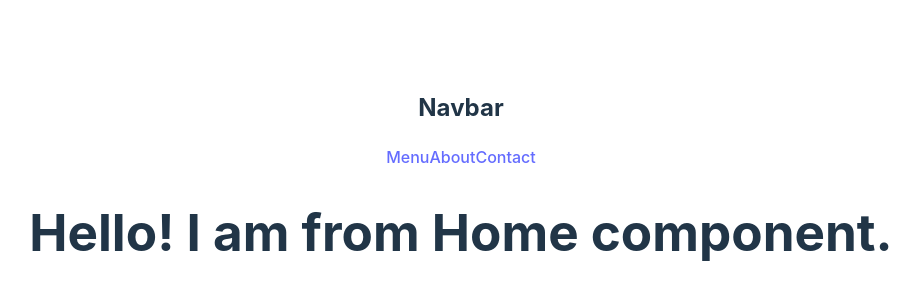
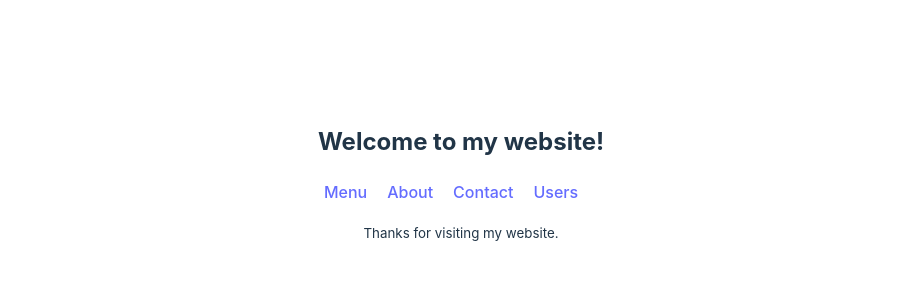
Before and after one commit to ahmadtnvir/intro-to-react-router, a React (Vite) app: page / in a window 1280 px wide. Shown: the part 218-518 px from the top of the page, without its empty margins (179-1099 px from the left). Built offline with nearby package versions, Linux system fonts and the light colour scheme.

Commit message:
Added users component and use link outlet

```diff
--- /dev/null
+++ b/src/Component/Footer/Footer.jsx
@@ -0,0 +1,9 @@
+const Footer = () => {
+    return (
+        <div>
+            <p><small>Thanks for visiting my website.</small></p>
+        </div>
+    );
+};
+
+export default Footer;
--- /dev/null
+++ b/src/Component/Header/Header.css
@@ -0,0 +1,3 @@
+nav a{
+    margin-right: 20px;
+}
--- a/src/Component/Header/Header.jsx
+++ b/src/Component/Header/Header.jsx
@@ -1,14 +1,18 @@
-
+import { Link } from "react-router-dom";
+import "./Header.css";
 
 const Header = () => {
-    return (
-        <div>
-            <h2>Navbar</h2>
-            <a href="/menu">Menu</a>
-            <a href="/about">About</a>
-            <a href="/contact">Contact</a>
-        </div>
-    );
+  return (
+    <div>
+      <nav>
+        <h2>Welcome to my website!</h2>
+        <Link to='/menu'>Menu</Link>
+        <Link to='/about'>About</Link>
+        <Link to='/contact'>Contact</Link>
+        <Link to ='/users'>Users</Link>
+      </nav>
+    </div>
+  );
 };
 
 export default Header;
--- a/src/Component/Home/Home.jsx
+++ b/src/Component/Home/Home.jsx
@@ -1,13 +1,14 @@
 import { Outlet } from "react-router-dom";
 import Header from "../Header/Header";
+import Footer from "../Footer/Footer";
 
 
 const Home = () => {
     return (
         <div>
             <Header></Header>
-            <h1>Hello! I am from Home component.</h1>
             <Outlet></Outlet>
+            <Footer></Footer>
         </div>
     );
 };
--- /dev/null
+++ b/src/Component/Users/Users.jsx
@@ -0,0 +1,10 @@
+const Users = () => {
+    return (
+        <div>
+            <h2>Users</h2>
+            <p>Lorem ipsum dolor sit amet, consectetur adipisicing elit. Quibusdam, cum suscipit. Ipsa rem veniam cupiditate.</p>
+        </div>
+    );
+};
+
+export default Users;
--- a/src/main.jsx
+++ b/src/main.jsx
@@ -10,6 +10,7 @@ import Home from './Component/Home/Home';
 import About from './Component/About/About';
 import Contact from './Component/Contact/Contact';
 import Menu from './Component/Menu/Menu';
+import Users from './Component/Users/Users';
 
 const router = createBrowserRouter([
   {
@@ -27,6 +28,10 @@ const router = createBrowserRouter([
       {
         path: '/menu',
         element: <Menu></Menu>
+      },
+      {
+        path: '/users',
+        element: <Users></Users>
       }
     ]
   },
```
